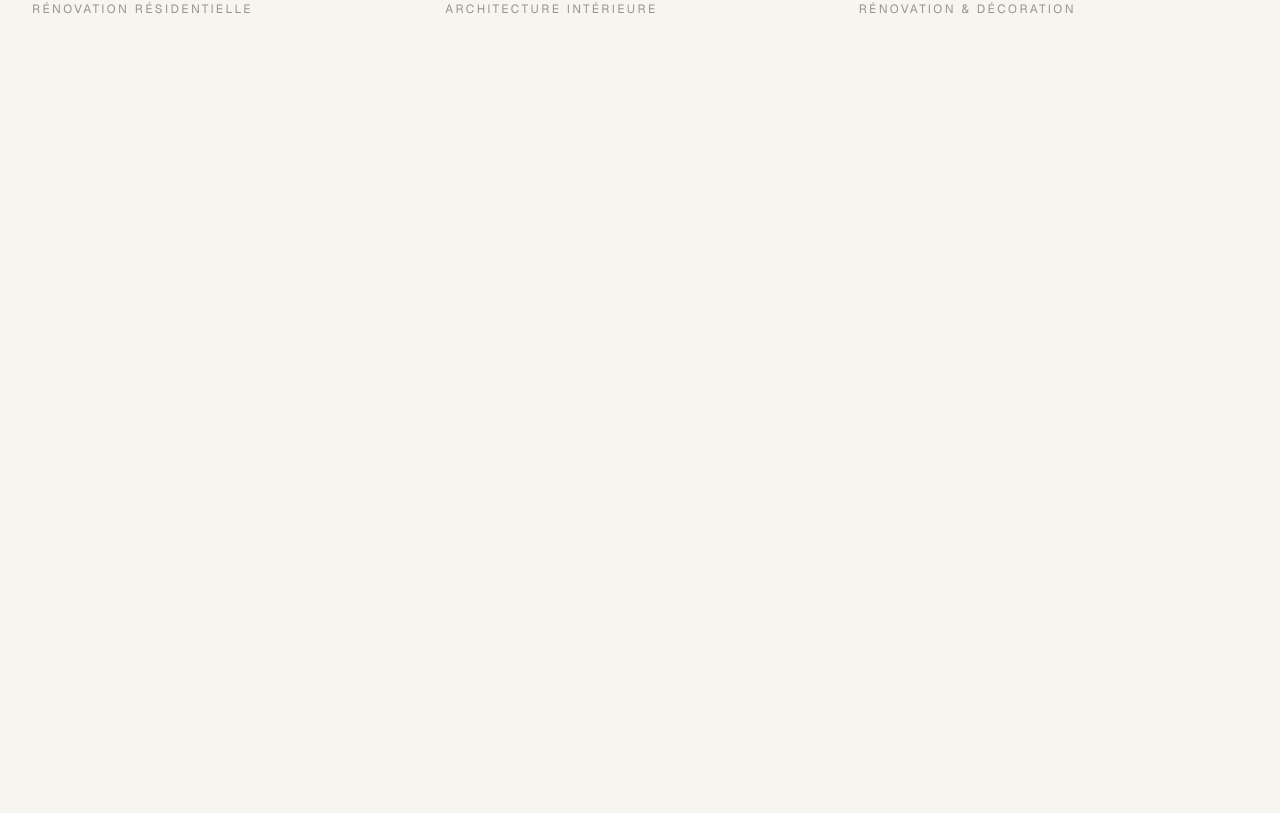
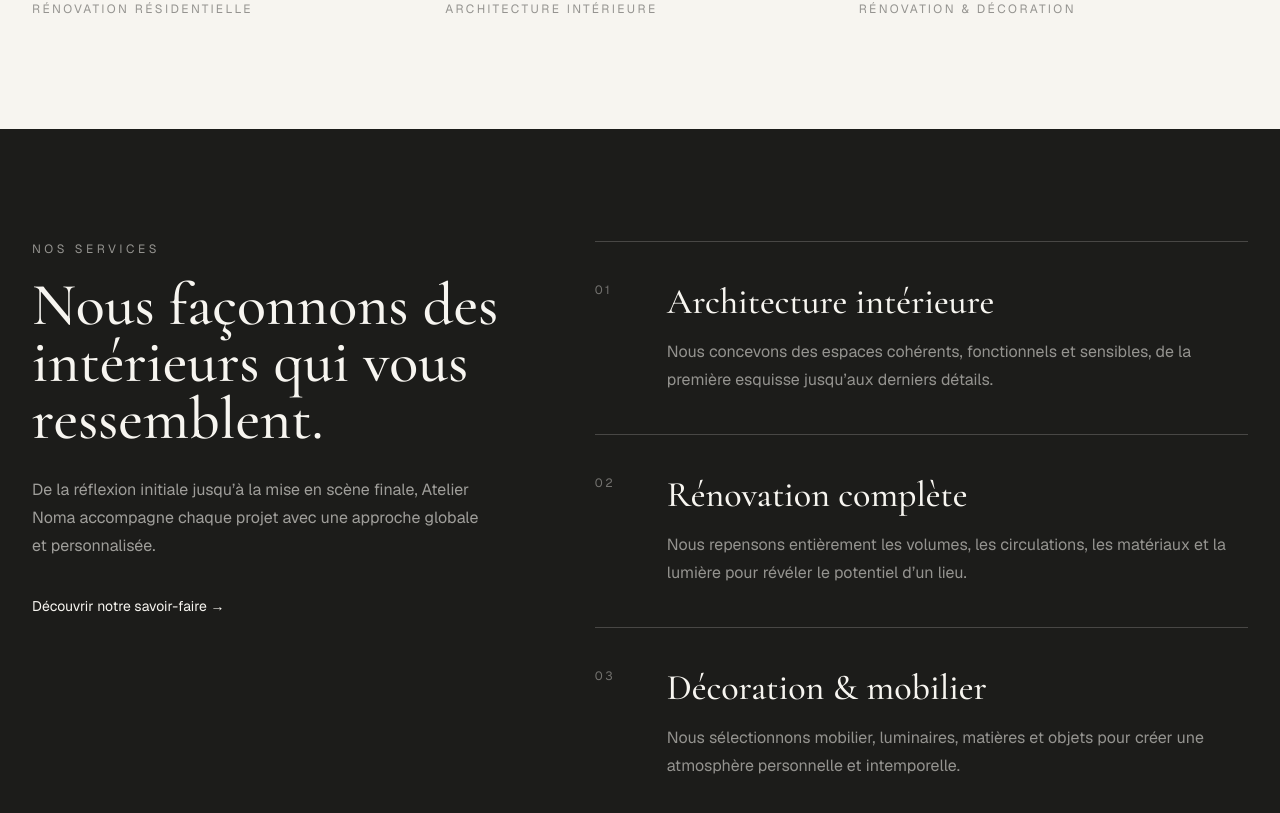
Before and after one commit to aiiioo93/atelier-noma, a Next.js app: page / in a window 1280 px wide. Shown: the part 1652-2465 px from the top of the page. Before the commit the page ends 1781 px from the top, so only its background shows below. Built offline with nearby package versions, Linux system fonts and the light colour scheme; a web font is replaced by a local one.

Commit message:
feat: add services section

```diff
--- a/app/page.tsx
+++ b/app/page.tsx
@@ -1,11 +1,13 @@
 import FeaturedProjects from "@/components/sections/featured-projects";
 import Hero from "@/components/sections/hero";
+import Services from "@/components/sections/services";
 
 export default function Home() {
   return (
     <main>
       <Hero />
       <FeaturedProjects />
+      <Services />
     </main>
   );
 }
--- /dev/null
+++ b/components/sections/services.tsx
@@ -0,0 +1,78 @@
+import Link from "next/link";
+
+const services = [
+  {
+    number: "01",
+    title: "Architecture intérieure",
+    description:
+      "Nous concevons des espaces cohérents, fonctionnels et sensibles, de la première esquisse jusqu’aux derniers détails.",
+  },
+  {
+    number: "02",
+    title: "Rénovation complète",
+    description:
+      "Nous repensons entièrement les volumes, les circulations, les matériaux et la lumière pour révéler le potentiel d’un lieu.",
+  },
+  {
+    number: "03",
+    title: "Décoration & mobilier",
+    description:
+      "Nous sélectionnons mobilier, luminaires, matières et objets pour créer une atmosphère personnelle et intemporelle.",
+  },
+];
+
+export default function Services() {
+  return (
+    <section className="bg-foreground py-20 text-background sm:py-24 lg:py-28">
+      <div className="mx-auto grid max-w-7xl gap-16 px-6 md:grid-cols-[0.85fr_1.15fr] md:gap-20 lg:px-8">
+        {/* Partie gauche */}
+        <div>
+          <p className="mb-5 font-sans text-xs uppercase tracking-[0.3em] text-background/55">
+            Nos services
+          </p>
+
+          <h2 className="max-w-lg font-display text-4xl font-medium leading-[0.95] sm:text-5xl lg:text-6xl">
+            Nous façonnons des intérieurs qui vous ressemblent.
+          </h2>
+
+          <p className="mt-7 max-w-md font-sans text-sm leading-6 text-background/60 sm:text-base sm:leading-7">
+            De la réflexion initiale jusqu’à la mise en scène finale, Atelier
+            Noma accompagne chaque projet avec une approche globale et
+            personnalisée.
+          </p>
+
+          <Link
+            href="/services"
+            className="mt-9 inline-block font-sans text-sm text-background underline-offset-4 transition-opacity hover:opacity-60 hover:underline"
+          >
+            Découvrir notre savoir-faire →
+          </Link>
+        </div>
+
+        {/* Partie droite */}
+        <div className="border-t border-background/20">
+          {services.map((service) => (
+            <article
+              key={service.number}
+              className="grid gap-5 border-b border-background/20 py-8 sm:grid-cols-[3rem_1fr] sm:gap-6 lg:py-10"
+            >
+              <span className="font-sans text-xs tracking-[0.2em] text-background/40">
+                {service.number}
+              </span>
+
+              <div>
+                <h3 className="font-display text-3xl font-medium sm:text-4xl">
+                  {service.title}
+                </h3>
+
+                <p className="mt-4 max-w-xl font-sans text-sm leading-6 text-background/55 sm:text-base sm:leading-7">
+                  {service.description}
+                </p>
+              </div>
+            </article>
+          ))}
+        </div>
+      </div>
+    </section>
+  );
+}
```
